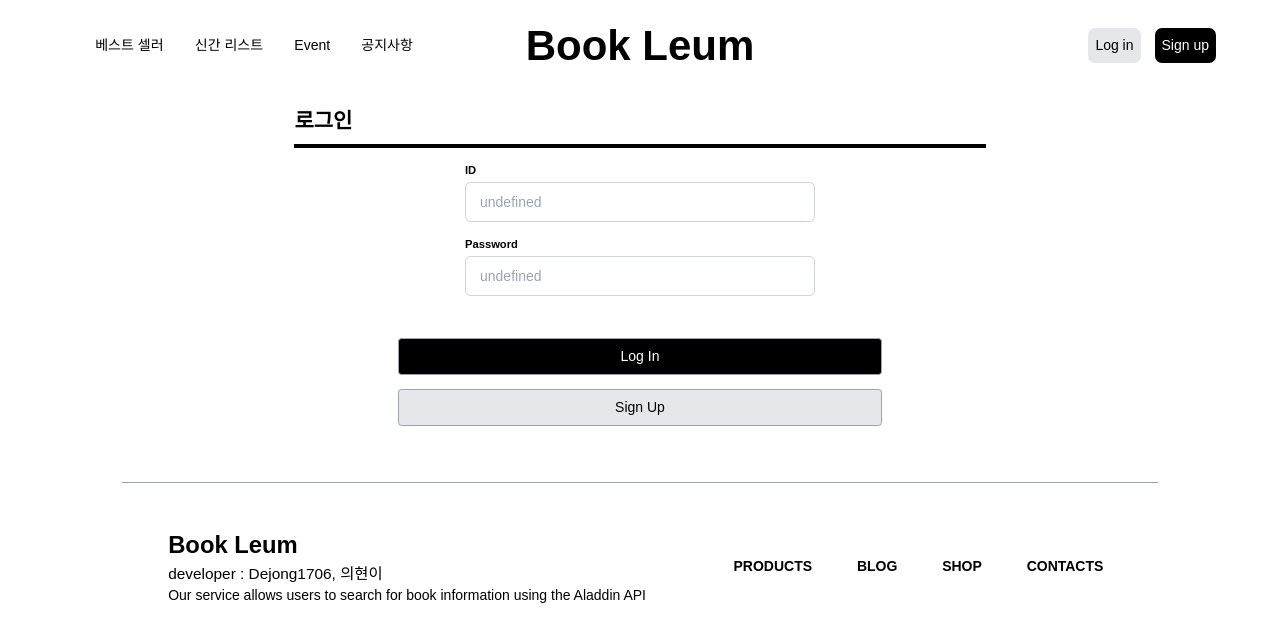
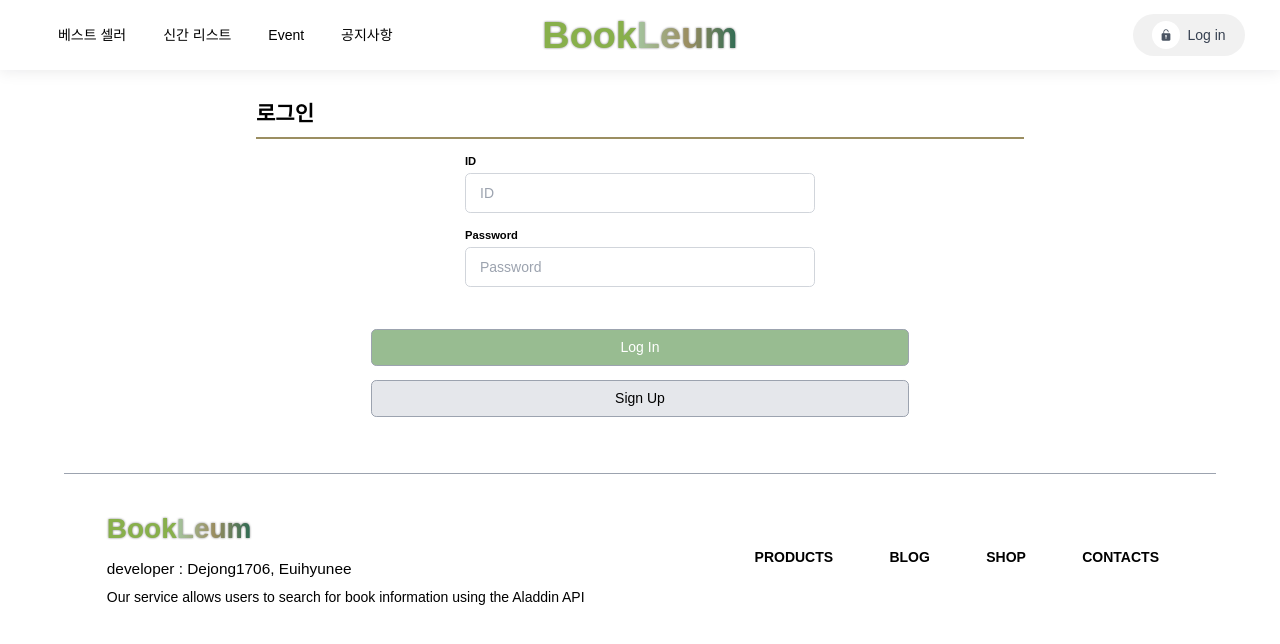
Before and after one commit to MoonThousand/BookLeum, a Next.js app in the folder Front/bookleum/: page /Login/login in a window 1280 px wide. Shown: the top 644 px of the page. Built offline with nearby package versions, Linux system fonts and the light colour scheme.

Commit message:
[create] 네브바 디자인, 버튼 디자인 변경

```diff
--- a/Front/bookleum/app/Login/login/page.tsx
+++ b/Front/bookleum/app/Login/login/page.tsx
@@ -3,6 +3,7 @@
 import React, { useState } from "react";
 
 import Input from "@/components/UI/login/Input";
+import Link from "next/link";
 import axios from "axios";
 import { setCookie } from "cookies-next";
 import { useDispatch } from "react-redux";
@@ -16,19 +17,14 @@ export default function LogIn() {
   const router = useRouter();
 
   const handleLogin = async () => {
-    // if (!email.includes("@")) {
-    //   alert("이메일을 다시 확인해주세요.");
-    //   return;
-    // }
-
-    // if (!/(?=.*[a-zA-Z])(?=.*\d)(?=.*[!@#$%^&*])/g.test(password)) {
-    //   alert("비밀번호가 틀립니다.");
-    //   return;
-    // }
+    if (userId === "" || password === "") {
+      alert("빈 칸을 채워주세요");
+      return;
+    }
 
     try {
       const response = await axios.post(
-        `http://220.120.143.96:7070/login`,
+        `${process.env.NEXT_PUBLIC_SERVER_URL}/login`,
         {
           userId,
           password,
@@ -47,11 +43,11 @@ export default function LogIn() {
         console.log("로그인 성공");
       } else {
         console.error("로그인 실패 - 서버 응답이 200이 아님");
-        alert("로그인에 실패했습니다.");
+        alert("아이디 또는 비밀번호가 틀립니다.");
       }
     } catch (error) {
       console.error("로그인 실패", error);
-      alert("로그인에 실패했습니다. 다시 시도해주세요.");
+      alert("아이디 또는 비밀번호가 틀립니다.");
     }
   };
 
@@ -59,23 +55,34 @@ export default function LogIn() {
     <div className="w-[60%] mx-auto mt-8">
       <div>
         <span className="font-bold text-[1.5rem]">로그인</span>
-        <div className="w-full h-[4px] bg-black mt-2"></div>
+        <div className="w-full h-[2px] bg-[#9b8e61] mt-2"></div>
       </div>
 
       <div className="flex flex-col items-center mt-4">
-        <Input label="ID" value={userId} onChange={setId} />
-        <Input label="Password" value={password} onChange={setPassword} />
+        <Input label="ID" value={userId} onChange={setId} placeholder="ID" />
+        <Input
+          label="Password"
+          value={password}
+          onChange={setPassword}
+          placeholder="Password"
+        />
       </div>
 
       <div className="w-[70%] mx-auto flex flex-col items-center justify-center mt-4">
         <button
           onClick={handleLogin}
-          className="mt-4 p-2 bg-black text-white rounded w-full border border-gray-400"
+          className="mt-4 p-2 bg-[#98bc91] text-white rounded-md w-full border border-gray-400"
         >
           Log In
         </button>
-        <button className="mt-4 p-2 bg-gray-200 rounded w-full border border-gray-400">
-          Sign Up
+
+        <button className="mt-4 p-2 bg-gray-200 rounded-md w-full border border-gray-400">
+          <Link
+            href="/Login/signup"
+            className="w-full h-full flex items-center justify-center"
+          >
+            Sign Up
+          </Link>
         </button>
       </div>
     </div>
--- a/Front/bookleum/app/Login/signup/page.tsx
+++ b/Front/bookleum/app/Login/signup/page.tsx
@@ -110,7 +110,9 @@ export default function SignUp() {
     }
 
     try {
-      const response = await axios.post(`http://220.120.143.96:7070/join/new`, {
+      const response = await axios.post(
+        `${process.env.NEXT_PUBLIC_SERVER_URL}/join/new`,
+        {
           userId,
           password,
           email,
@@ -118,7 +120,8 @@ export default function SignUp() {
           phone,
           address: fullAddress,
           birthDate: formattedBirthDate,
-      });
+        }
+      );
 
       if (response.status === 200) {
         router.push("/");
--- a/Front/bookleum/app/globals.css
+++ b/Front/bookleum/app/globals.css
@@ -4,7 +4,7 @@
 
 body {
   font-family: Arial, Helvetica, sans-serif;
-  width: 90%;
+  width: 100%;
   margin: auto;
 }
 
--- a/Front/bookleum/app/page.tsx
+++ b/Front/bookleum/app/page.tsx
@@ -5,7 +5,7 @@ import TodayBook from "@/components/UI/main/todayBook";
 export default function Home() {
   return (
     <div className="flex flex-col items-center">
-      <div className="mt-12 w-[80%]">
+      <div className="mt-20 w-[80%]">
         <Image
           src="/logo.png"
           width={1000}
--- a/Front/bookleum/components/UI/footer.tsx
+++ b/Front/bookleum/components/UI/footer.tsx
@@ -3,9 +3,21 @@ import React from "react";
 export default function Footer() {
   return (
     <footer className="mx-auto flex w-[90%] justify-around items-center h-48 mt-16 border-t border-gray-400">
-      <div className="w-[50% pl-4">
-        <p className="font-bold text-[1.7rem]">Book Leum</p>
-        <p className="text-[1.1rem]">developer : Dejong1706, 의현이</p>
+      <div className="w-[50%] pl-4">
+        <div className="drop-shadow-[0_0.8px_0.8px_rgba(0,0,0,0.5)] font-bold text-[2rem]">
+          <span className="text-[#88B04B]">Book</span>
+          <span
+            style={{
+              background:
+                "linear-gradient(to right, #A4C49E, #9b8e61, #2e6b53)",
+              WebkitBackgroundClip: "text",
+              color: "transparent",
+            }}
+          >
+            Leum
+          </span>
+        </div>
+        <p className="text-[1.1rem] my-2">developer : Dejong1706, Euihyunee</p>
         <p>
           Our service allows users to search for book information using the
           Aladdin API
--- a/Front/bookleum/components/UI/nav.tsx
+++ b/Front/bookleum/components/UI/nav.tsx
@@ -2,6 +2,7 @@
 
 import { useDispatch, useSelector } from "react-redux";
 
+import { IoIosUnlock } from "react-icons/io";
 import Link from "next/link";
 import React from "react";
 import { RootState } from "@/redux/store";
@@ -22,7 +23,7 @@ export default function Nav() {
   };
 
   return (
-    <div className="flex items-center mt-4">
+    <div className="flex items-center shadow-[rgba(17,_17,_26,_0.1)_0px_0px_16px] px-6 h-20">
       <div className=" flex-grow w-[33%]">
         <ul className="flex justify-evenly">
           <li>베스트 셀러</li>
@@ -32,27 +33,38 @@ export default function Nav() {
         </ul>
       </div>
       <div className=" mx-auto w-[34%] flex justify-center">
-        <p className="font-bold text-[3rem]">
-          <Link href="/">Book Leum</Link>
-        </p>
+        <div className="font-bold text-[2.7rem]">
+          <Link href="/">
+            <div className="drop-shadow-[0_0.8px_0.8px_rgba(0,0,0,0.5)]">
+              <span className="text-[#88B04B]">Book</span>
+              <span
+                style={{
+                  background:
+                    "linear-gradient(to right, #A4C49E, #9b8e61, #2e6b53)",
+                  WebkitBackgroundClip: "text",
+                  color: "transparent",
+                }}
+              >
+                Leum
+              </span>
+            </div>
+          </Link>
+        </div>
       </div>
       {!isLoggedIn ? (
         <div className=" flex-grow w-[33%] flex justify-end">
-          <button className="bg-gray-200 p-2 rounded-lg mr-4 hover:cursor-pointer hover:bg-gray-100">
-            <Link href="/Login/login">Log in</Link>
-          </button>
-          <button className="bg-black text-white p-2 rounded-lg hover:cursor-pointer hover:bg-gray-100">
-            <Link href="/Login/signup">Sign up</Link>
+          <button className="bg-[#F1F1F1] px-4 py-2 rounded-full mr-4 hover:cursor-pointer hover:bg-[#eeeded] w-32 flex items-center justify-center">
+            <Link href="/Login/login" className="flex items-center">
+              <div className="flex justify-center items-center bg-white rounded-full p-1 w-8 h-8 mr-2">
+                <IoIosUnlock className="text-gray-600" />
+              </div>
+              <p className="font-medium text-gray-700">Log in</p>
+            </Link>
           </button>
         </div>
       ) : (
         <div className=" flex-grow w-[33%] flex justify-end">
-          <button
-            onClick={handleLogout}
-            className="bg-black text-white p-2 rounded-lg hover:cursor-pointer hover:bg-gray-100"
-          >
-            Log out
-          </button>
+          <button onClick={handleLogout}>로그아웃</button>
         </div>
       )}
     </div>
```
Also changed, not shown: 1 other file (tests, documents, lock files or other folders). Lines whose indentation alone changed are shown as unchanged.
